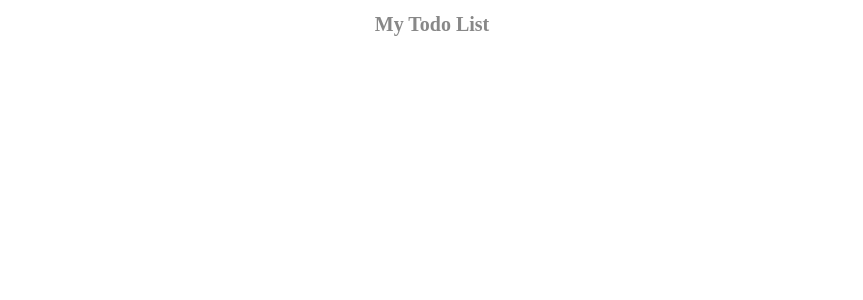
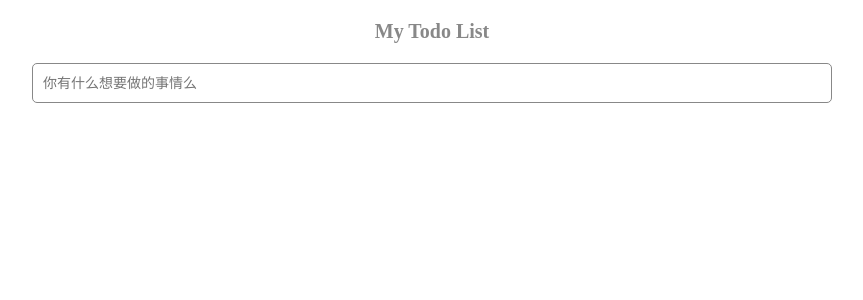
Before and after one commit to IKunDefined/my-vue-todolist, a Vue app: page / in a window 1280 px wide. Shown: the top 300 px of the page, without its empty margins (208-1071 px from the left). Built offline with nearby package versions, Linux system fonts and the light colour scheme.

Commit message:
basic function done

```diff
--- a/src/App.vue
+++ b/src/App.vue
@@ -1,12 +1,17 @@
 <template>
   <div id="wrap">
     <h1>My Todo List</h1>
+    <TodoList/>
   </div>
 </template>
 
 <script>
+import TodoList from './components/TodoList'
+
 export default {
-
+  components: {
+    TodoList
+  }
 }
 </script>
 
@@ -17,6 +22,7 @@ export default {
 }
 
 h1 {
+  margin: 20px 0;
   color: #888;
   font-size: 20px;
   text-align: center;
--- /dev/null
+++ b/src/assets/reset.css
@@ -0,0 +1,16 @@
+* {
+  box-sizing: border-box;
+}
+
+body, h1, p {
+  margin: 0;
+}
+
+li {
+  list-style: none;
+}
+
+ul {
+  padding: 0;
+  margin: 0;
+}
--- /dev/null
+++ b/src/components/InputArea.vue
@@ -0,0 +1,41 @@
+<template>
+  <div id="input-area">
+    <input
+      v-model="inputData"
+      type="text"
+      placeholder="你有什么想要做的事情么"
+      @change="setItem">
+  </div>
+</template>
+
+<script>
+export default {
+  data () {
+    return {
+      inputData: '',
+      dataList: []
+    }
+  },
+  methods: {
+    setItem () {
+      this.dataList.push(this.inputData)
+      this.$emit('transferItem', this.dataList)
+      this.inputData = ''
+    }
+  }
+}
+</script>
+
+<style scoped>
+  #input-area > input {
+    display: block;
+    width: 80%;
+    margin: 0 auto;
+    height: 40px;
+    border-radius: 5px;
+    outline: none;
+    border: 1px solid #888;
+    padding: 5px 10px;
+    font-size: 14px;
+  }
+</style>
--- /dev/null
+++ b/src/components/TodoItem.vue
@@ -0,0 +1,38 @@
+<template>
+  <div>
+    <ul>
+      <li
+        v-for="(item, index) in itemlist"
+        :key="index">
+        {{item}}
+        <button @click="setId(index)">&times;</button>
+      </li>
+    </ul>
+  </div>
+</template>
+
+<script>
+export default {
+  methods: {
+    setId (index) {
+      this.$emit('transferId', index)
+    }
+  },
+  props: ['itemlist']
+}
+</script>
+
+<style scoped>
+ul {
+  width: 80%;
+  margin: 0 auto;
+  padding: 10px;
+}
+li {
+  margin-bottom: 5px;
+  background: #f5f5f5;
+}
+button {
+  float: right;
+}
+</style>
--- /dev/null
+++ b/src/components/TodoList.vue
@@ -0,0 +1,35 @@
+<template>
+  <div>
+    <InputArea @transferItem="getItem"/>
+    <TodoItem :itemlist="todoItemList" @transferId="getId"/>
+  </div>
+</template>
+
+<script>
+import InputArea from './InputArea'
+import TodoItem from './TodoItem'
+
+export default {
+  components: {
+    InputArea,
+    TodoItem
+  },
+  data () {
+    return {
+      todoItemList: []
+    }
+  },
+  methods: {
+    getItem (itemList) {
+      this.todoItemList = itemList
+    },
+    getId (itemId) {
+      this.todoItemList.splice(itemId, 1)
+    }
+  }
+}
+</script>
+
+<style scoped>
+
+</style>
--- a/src/main.js
+++ b/src/main.js
@@ -1,5 +1,6 @@
 import Vue from 'vue'
 import App from './App'
+import './assets/reset.css'
 
 let app = new Vue({
   el: '#app',
```
